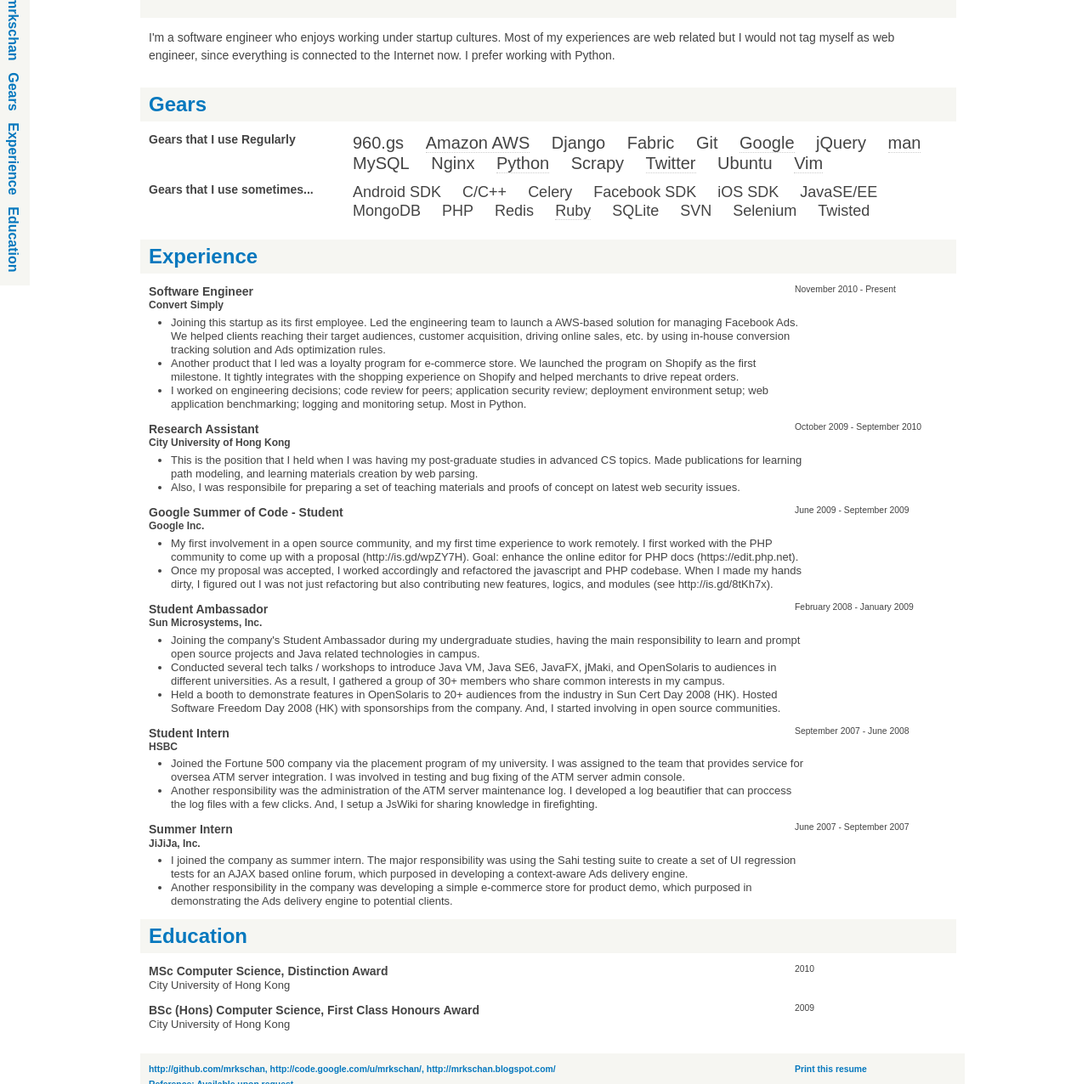
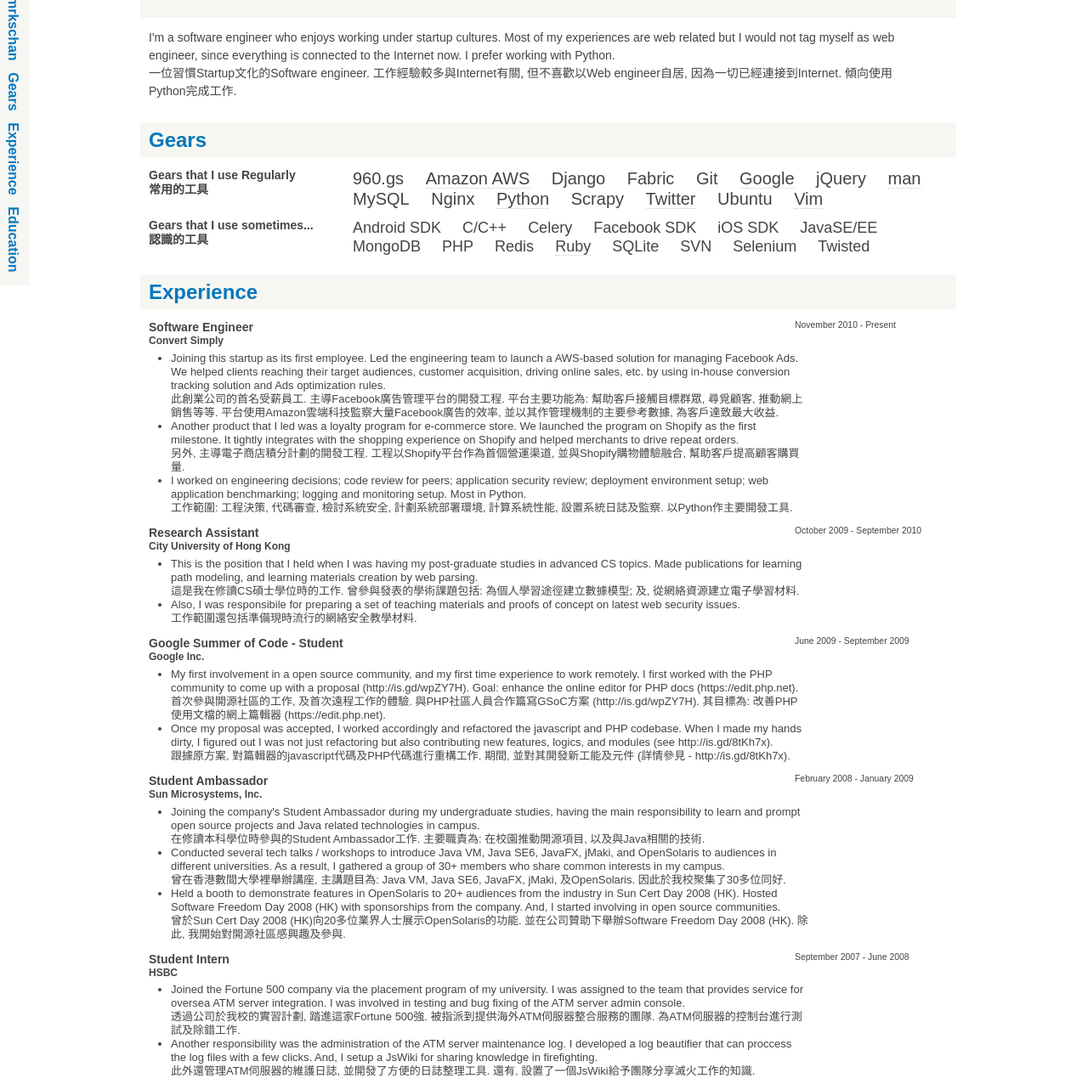
Before and after one commit to mrkschan/html-resume, a plain HTML site: page resume.html in a window 1280 px wide. Shown: the part 84-1360 px from the top of the page at 85% size. Drawn offline with nearby package versions, Linux system fonts and the light colour scheme.

Commit message:
included zh translation

```diff
--- a/resume.html
+++ b/resume.html
@@ -54,8 +54,8 @@
   <div id="container" class="container">
     <header>
       <div>
-        <h1><a name="anchor_me" id="anchor_me">Ka-shing Chan</a></h1>
-        <h2>A Software Engineer</h2>
+        <h1><a name="anchor_me" id="anchor_me">陳家成</a></h1>
+        <h2>A Software Engineer 軟件工程師</h2>
       </div>
       <ul>
         <li>Twitter - @mrkschan</li>
@@ -67,7 +67,8 @@
       <p>I'm a software engineer who enjoys working under startup cultures. Most
          of my experiences are web related but I would not tag myself as web
          engineer, since everything is connected to the Internet now. I prefer
-         working with Python.
+         working with Python.<br>
+         一位習慣Startup文化的Software engineer. 工作經驗較多與Internet有關, 但不喜歡以Web engineer自居, 因為一切已經連接到Internet. 傾向使用Python完成工作.</p>
     </header>
     <div id="main" role="main">
       <article>
@@ -83,7 +84,7 @@
           <div id="geartable"
                data-min-font-size="16"
                data-max-font-size="20"></div>
-          <h2>Gears that I use Regularly</h2>
+          <h2>Gears that I use Regularly<br>常用的工具</h2>
           <ul>
             <li>960.gs</li>
             <li title="EC2, S3, SES, CloudFront, RDS">Amazon AWS</li>
@@ -101,7 +102,7 @@
             <li>Ubuntu</li>
             <li title="I like using keyboard">Vim</li>
           </ul>
-          <h2>Gears that I use sometimes...</h2>
+          <h2>Gears that I use sometimes...<br>認識的工具</h2>
           <ul>
             <li>Android SDK</li>
             <li>C/C++</li>
@@ -135,16 +136,20 @@
                   Facebook Ads. We helped clients reaching their target
                   audiences, customer acquisition, driving online sales, etc. by
                   using in-house conversion tracking solution and Ads
-                  optimization rules.</li>
+                  optimization rules.<br>
+                  此創業公司的首名受薪員工. 主導Facebook廣告管理平台的開發工程. 平台主要功能為: 幫助客戶接觸目標群眾, 尋覓顧客, 推動網上銷售等等. 平台使用Amazon雲端科技監察大量Facebook廣告的效率, 並以其作管理機制的主要參考數據, 為客戶達致最大收益.
+                  </li>
               <li>Another product that I led was a loyalty program for
                   e-commerce store. We launched the program on Shopify as the
                   first milestone. It tightly integrates with the shopping
                   experience on Shopify and helped merchants to drive repeat
-                  orders.</li>
+                  orders.<br>
+                  另外, 主導電子商店積分計劃的開發工程. 工程以Shopify平台作為首個營運渠道, 並與Shopify購物體驗融合, 幫助客戶提高顧客購買量.</li>
               <li>I worked on engineering decisions; code review for peers;
                   application security review; deployment environment setup;
                   web application benchmarking; logging and monitoring setup.
-                  Most in Python.</li>
+                  Most in Python.<br>
+                  工作範圍: 工程決策, 代碼審查, 檢討系統安全, 計劃系統部署環境, 計算系統性能, 設置系統日誌及監察. 以Python作主要開發工具.</li>
             </ul>
           </div>
           <div>
@@ -156,10 +161,12 @@
               <li>This is the position that I held when I was having my
                   post-graduate studies in advanced CS topics. Made publications
                   for learning path modeling, and learning materials creation by
-                  web parsing.</li>
+                  web parsing.<br>
+                  這是我在修讀CS碩士學位時的工作. 曾參與發表的學術課題包括: 為個人學習途徑建立數據模型; 及, 從網絡資源建立電子學習材料.</li>
               <li>Also, I was responsibile for preparing a set of teaching
                   materials and proofs of concept on latest web security issues.
-                  </li>
+                  <br>
+                  工作範圍還包括準備現時流行的網絡安全教學材料.</li>
             </ul>
           </div>
           <div>
@@ -172,12 +179,14 @@
                   time experience to work remotely. I first worked with the PHP
                   community to come up with a proposal (http://is.gd/wpZY7H).
                   Goal: enhance the online editor for PHP docs
-                  (https://edit.php.net).</li>
+                  (https://edit.php.net).<br>
+                  首次參與開源社區的工作, 及首次遠程工作的體驗. 與PHP社區人員合作篇寫GSoC方案 (http://is.gd/wpZY7H). 其目標為: 改善PHP使用文檔的網上篇輯器 (https://edit.php.net).</li>
               <li>Once my proposal was accepted, I worked accordingly and
                   refactored the javascript and PHP codebase. When I made my
                   hands dirty, I figured out I was not just refactoring but also
                   contributing new features, logics, and modules
-                  (see http://is.gd/8tKh7x).</li>
+                  (see http://is.gd/8tKh7x).<br>
+                  跟據原方案, 對篇輯器的javascript代碼及PHP代碼進行重構工作. 期間, 並對其開發新工能及元件 (詳情參見 - http://is.gd/8tKh7x).</li>
             </ul>
           </div>
           <div>
@@ -189,16 +198,19 @@
               <li>Joining the company's Student Ambassador during my
                   undergraduate studies, having the main responsibility to
                   learn and prompt open source projects and Java related
-                  technologies in campus.</li>
+                  technologies in campus.<br>
+                  在修讀本科學位時參與的Student Ambassador工作. 主要職責為: 在校園推動開源項目, 以及與Java相關的技術.</li>
               <li>Conducted several tech talks / workshops to introduce Java VM,
                   Java SE6, JavaFX, jMaki, and OpenSolaris to audiences in
                   different universities. As a result, I gathered a group
-                  of 30+ members who share common interests in my campus.</li>
+                  of 30+ members who share common interests in my campus.<br>
+                  曾在香港數間大學裡舉辦講座, 主講題目為: Java VM, Java SE6, JavaFX, jMaki, 及OpenSolaris. 因此於我校聚集了30多位同好.</li>
               <li>Held a booth to demonstrate features in OpenSolaris to 20+
                   audiences from the industry in Sun Cert Day 2008 (HK). Hosted
                   Software Freedom Day 2008 (HK) with sponsorships from the
                   company. And, I started involving in open source communities.
-                  </li>
+                  <br>
+                  曾於Sun Cert Day 2008 (HK)向20多位業界人士展示OpenSolaris的功能. 並在公司贊助下舉辦Software Freedom Day 2008 (HK). 除此, 我開始對開源社區感興趣及參與.</li>
             </ul>
           </div>
           <div>
@@ -210,11 +222,13 @@
               <li>Joined the Fortune 500 company via the placement program of my
                   university. I was assigned to the team that provides service
                   for oversea ATM server integration. I was involved in testing
-                  and bug fixing of the ATM server admin console.</li>
+                  and bug fixing of the ATM server admin console.<br>
+                  透過公司於我校的實習計劃, 踏進這家Fortune 500強. 被指派到提供海外ATM伺服器整合服務的團隊. 為ATM伺服器的控制台進行測試及除錯工作.</li>
               <li>Another responsibility was the administration of the ATM
                   server maintenance log. I developed a log beautifier that can
                   proccess the log files with a few clicks. And, I setup a
-                  JsWiki for sharing knowledge in firefighting.</li>
+                  JsWiki for sharing knowledge in firefighting.<br>
+                  此外還管理ATM伺服器的維護日誌, 並開發了方便的日誌整理工具. 還有, 設置了一個JsWiki給予團隊分享滅火工作的知識.</li>
             </ul>
           </div>
           <div>
@@ -227,11 +241,13 @@
                   responsibility was using the Sahi testing suite to create a
                   set of UI regression tests for an AJAX based online forum,
                   which purposed in developing a context-aware Ads delivery
-                  engine.</li>
+                  engine.<br>
+                  參與公司的暑期實習計劃. 使用Sahi測試工具, 替網上討論區開發AJAX UI回歸測試. 此討論區原用作開發內容識別廣告系統.</li>
               <li>Another responsibility in the company was developing a simple
                   e-commerce store for product demo, which purposed in
                   demonstrating the Ads delivery engine to potential clients.
-                  </li>
+                  <br>
+                  還有, 為內容識別廣告系統開發一個簡單的電子商店作展示用途.</li>
             </ul>
           </div>
         </section>
```
